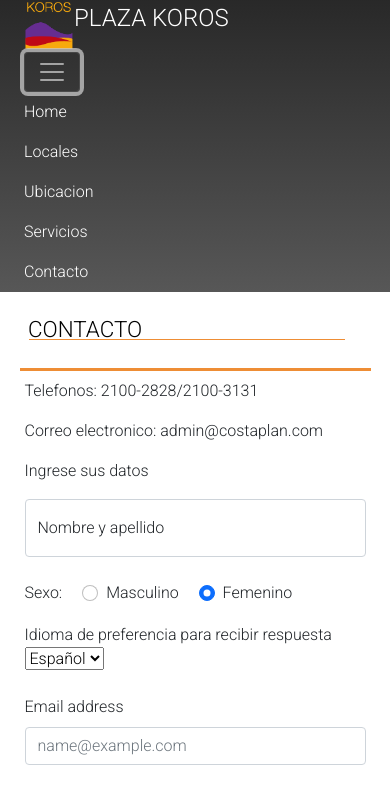
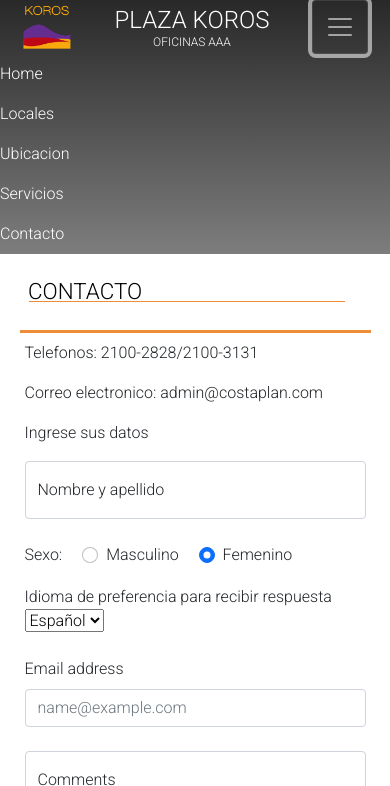
Before and after one commit to GonzaloGarciaCalvo/Proyecto_Final_DesarrolloWeb_Coderhouse, a website: page pages/contacto.html in a window 390 px wide. Both pictures are taken after a click on the button "Toggle navigation". Shown: the top 786 px of the page. Drawn offline with nearby package versions, Linux system fonts and the light colour scheme.

Commit message:
paso a las pages los cambios en encabezado movil y recuadro locales

```diff
--- a/pages/contacto.html
+++ b/pages/contacto.html
@@ -20,7 +20,7 @@
                         <img src="../images/logokoros.png" class="heather__logo">
                         <div>
                             <h1 class="heather__titulo">PLAZA KOROS</h1>
-                            <h4 class="slogan2 animate__heartBeat">OFICINAS AAA DE FACIL ACCESO</h4>
+                            <h4 class="slogan2 animate__heartBeat pt-1">OFICINAS AAA DE FACIL ACCESO</h4>
                             </div>
                         <div class="heather__subtitulo">
                             <h2>San José</h2>
@@ -31,22 +31,25 @@
         </div>
         <div class="row">
             <div class="col-12">
-                <nav class="navbar navbar-expand-sm navbar-dark  menu--color2 text-white">
-                    <div class="container-fluid ">
-                        <div class="d-flex flex-row encabezadoMovil">
-                            <img src="../images/logokoros.png" alt="" width="50px" height="50px"  class="">
-                            <p class="encabezadoMovil__titulo"> PLAZA KOROS</p>
+                <nav class="navbar navbar-expand-md navbar-dark menu--color text-white">
+                    <div class="container-fluid px-0">  <!-- creo que falta commitear el justify content around de abajo-->
+                        <div class="d-flex flex-row justify-content-around encabezadoMovil"> <!-- NO BORRAR .d-flex.row.encabezadoMovil, son switch del encabezado -->
+                            <img src="../images/logokoros.png" alt="" width="50px" height="50px"  class="mt-1 pb-1">
+                            <div class="encabezadoMovil__titulo">
+                            <p class="textotituloMovil mb-1 pt-2">PLAZA KOROS</p>
+                            <p class="textoSubtituloMovil mb-1 mt-0">OFICINAS AAA</p>
+                            </div>
+                            <button class="navbar-toggler" type="button" data-bs-toggle="collapse" data-bs-target="#navbarNavAltMarkup" aria-controls="navbarNavAltMarkup" aria-expanded="false" aria-label="Toggle navigation">
+                            <span class="navbar-toggler-icon"></span>  <!-- boton metido dentro del div para poder alinearlos -->
+                            </button>
                         </div>
-                        <button class="navbar-toggler" type="button" data-bs-toggle="collapse" data-bs-target="#navbarNavAltMarkup" aria-controls="navbarNavAltMarkup" aria-expanded="false" aria-label="Toggle navigation">
-                        <span class="navbar-toggler-icon"></span>
-                        </button>
                         <div class="collapse navbar-collapse justify-content-center" id="navbarNavAltMarkup">
                             <div class="navbar-nav">
                                 <a class="nav-link" href="../index.html">Home</a>
-                                <a class="nav-link" href="locales.html">Locales</a>
-                                <a class="nav-link" href="ubicacion.html">Ubicacion</a>
-                                <a class="nav-link" href="servicios.html">Servicios</a>
-                                <a class="nav-link" href="contacto.html">Contacto</a>
+                                <a class="nav-link" href="../pages/locales.html">Locales</a>
+                                <a class="nav-link" href="../pages/ubicacion.html">Ubicacion</a>
+                                <a class="nav-link" href="../pages/servicios.html">Servicios</a>
+                                <a class="nav-link" href="../pages/contacto.html">Contacto</a>
                             </div>
                         </div>
                     </div>
--- a/scss/_mediaqueries.scss
+++ b/scss/_mediaqueries.scss
@@ -3,7 +3,7 @@
     --bs-gutter-x: 0rem !important;
 }
 @media (min-width: 768px) {       // switch que quita logo y titulo de la navbar */
-    .d-flex.flex-row.encabezadoMovil {  /* Falta commitear el cambio de 577 a 768px  */
+    .d-flex.flex-row.encabezadoMovil {
         display: none !important;
     }
 }
@@ -28,7 +28,7 @@
 }
 
  /*    Movil    */
-@media (max-width: 767px)  and (orientation:portrait) { // Falta comitear el cambio en 767px
+@media (max-width: 767px)  {
     .row.heather {
         display: none !important;
     }
```
Also changed, not shown: pages/locales.html (+15 -12 lines), pages/servicios.html (+15 -12 lines), pages/ubicacion.html (+15 -12 lines), css/destino.css.
